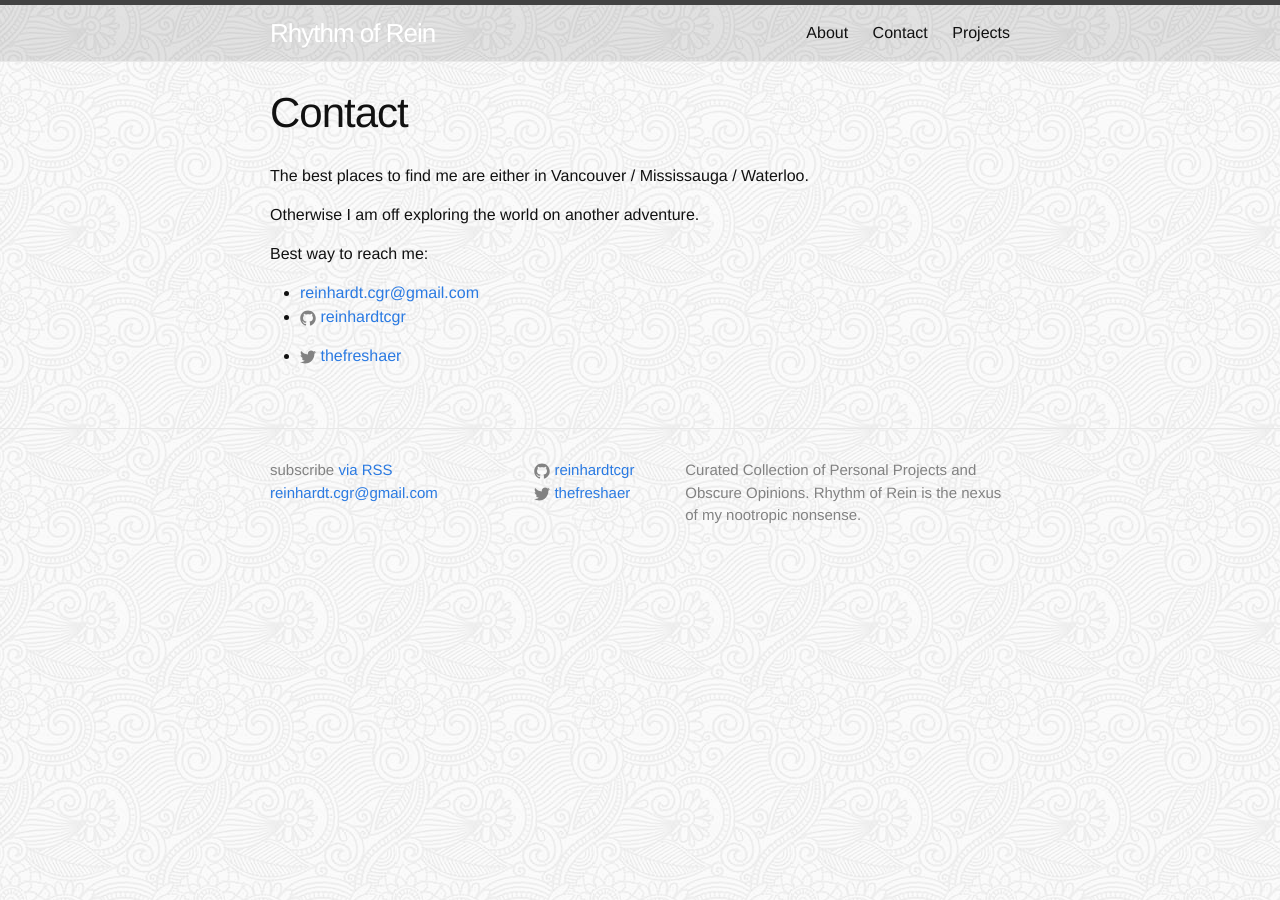
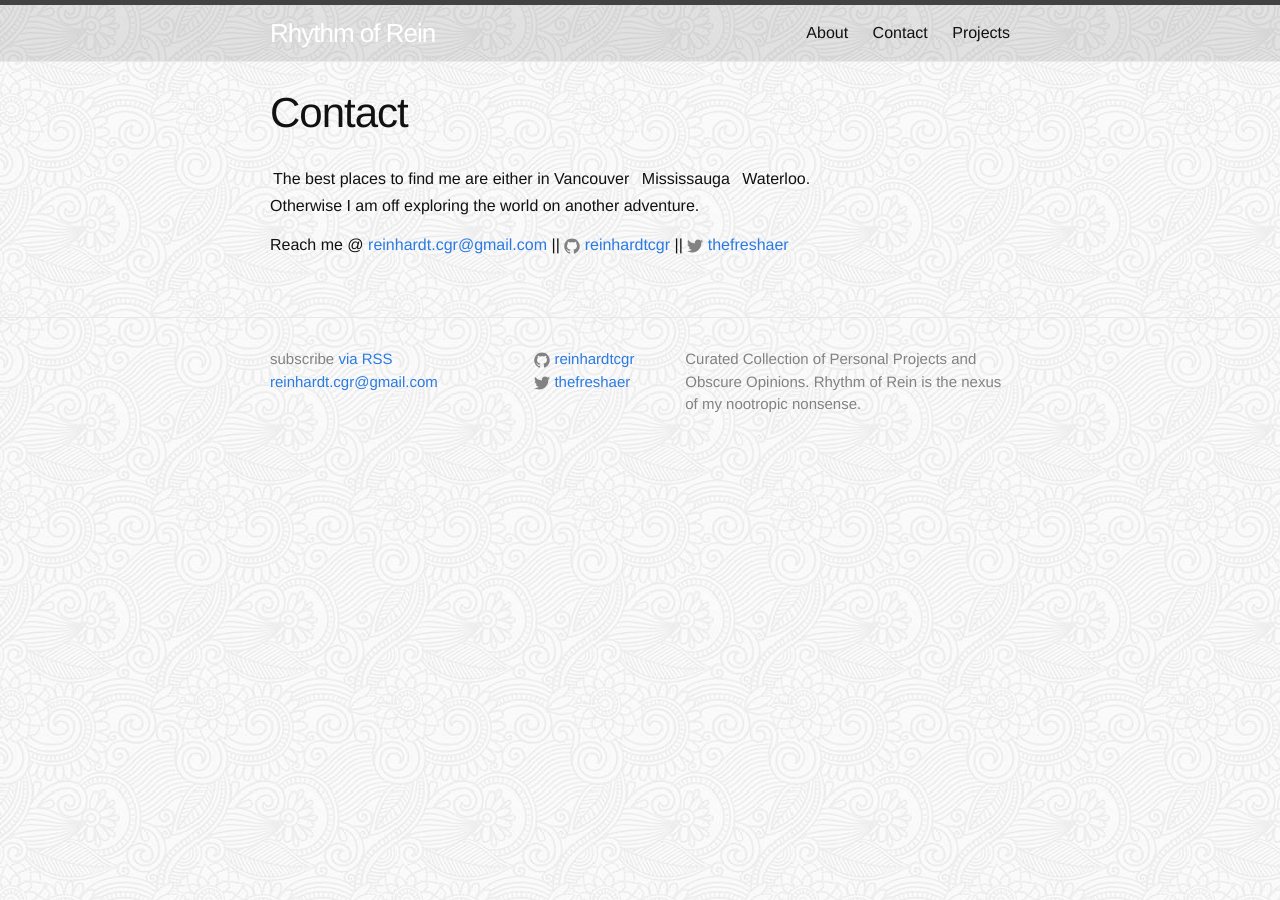
Before and after one commit to reinhardt021/reinhardt021.github.io, a Jekyll site: the page built from contact.md, in a window 1280 px wide. Built offline with Jekyll 4.4.1, drawn with Linux system fonts in a browser that asks for light colours.

Commit message:
Reorganized my contact and projects pages

```diff
--- a/contact.md
+++ b/contact.md
@@ -4,15 +4,11 @@
 permalink: /contact/
 ---
 
-The best places to find me are either in Vancouver / Mississauga / Waterloo.
+The best places to find me are either in Vancouver || Mississauga || Waterloo.
 
 Otherwise I am off exploring the world on another adventure.
 
-Best way to reach me:
-
- - <a href="mailto:{{ site.email }}">{{ site.email }}</a>
- - {% if site.github_username %} {% include icon-github.html username=site.github_username %} {% endif %}
- - {% if site.twitter_username %} {% include icon-twitter.html username=site.twitter_username %} {% endif %}
+Reach me @ <a href="mailto:{{ site.email }}">{{ site.email }}</a> || {% if site.github_username %} {% include icon-github.html username=site.github_username %} {% endif %} || {% if site.twitter_username %} {% include icon-twitter.html username=site.twitter_username %} {% endif %}
 
 <!-- Consider integrating something like SimpleForm to get a contact form on the page
  - form goes here
```
Also changed, not shown: projects.md (+3 -2 lines).
